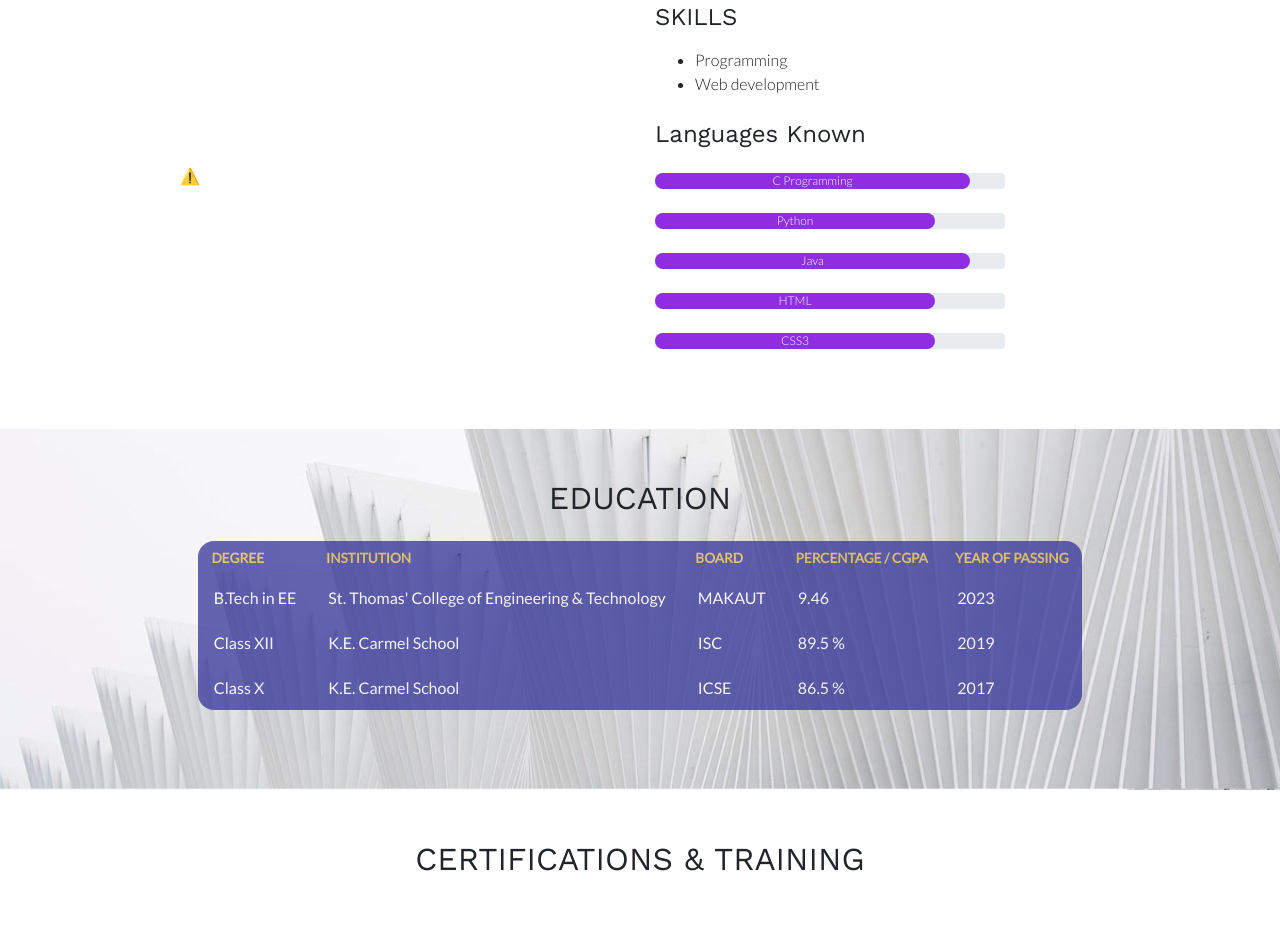
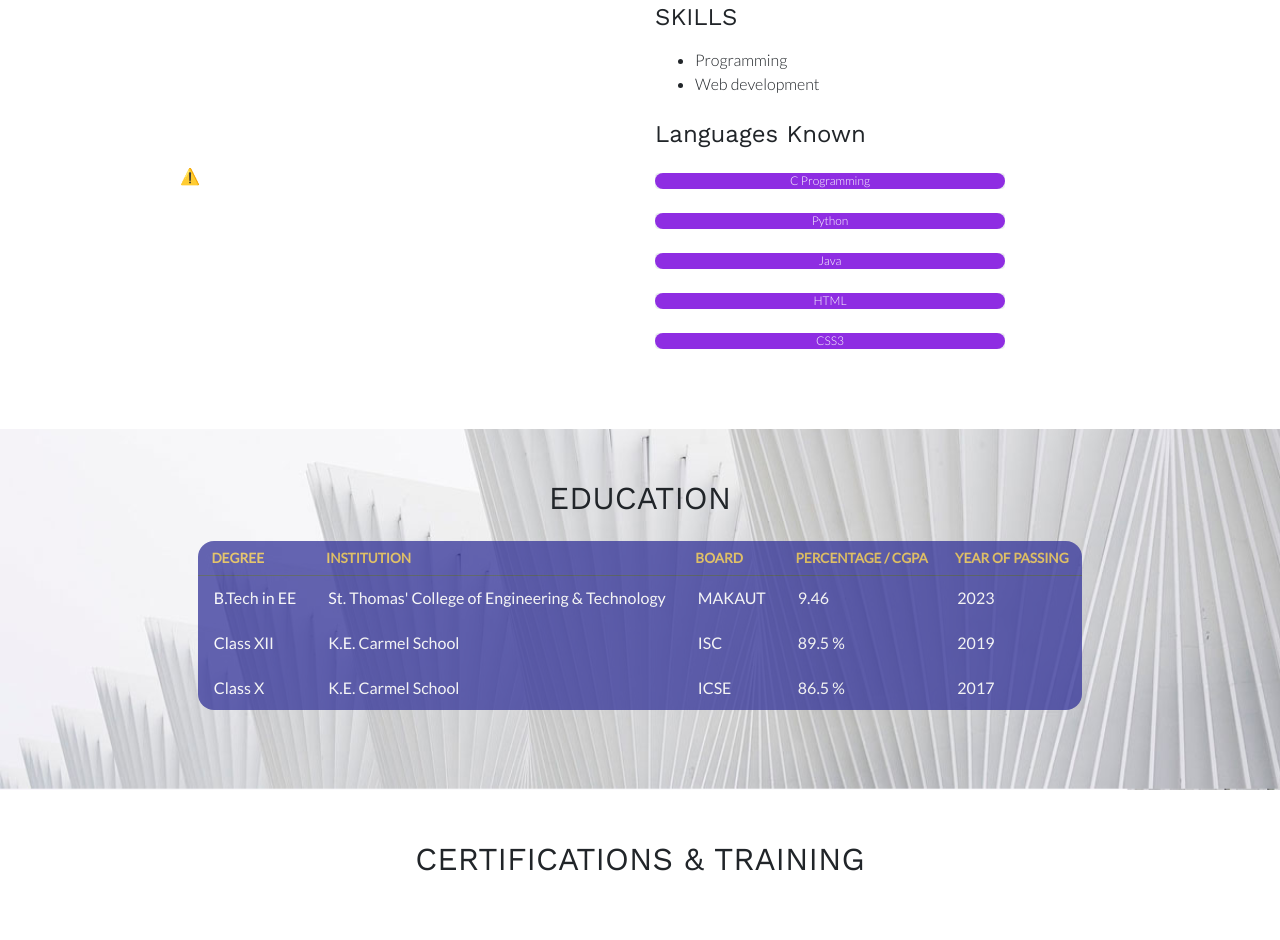
Before and after one commit to sattwick120199/Project_1, a plain HTML site: page index.html in a window 1280 px wide. Shown: the part 1373-2313 px from the top of the page. Drawn offline with nearby package versions, Linux system fonts and the light colour scheme; no server answers; grey boxes are pictures that could not be loaded; files whose address does not match are found by name.

Commit message:
Update index.html

```diff
--- a/index.html
+++ b/index.html
@@ -136,19 +136,19 @@
                             </ul>
                             <h4 class="mb-4">Languages Known</h4>
                             <div class="progress mb-4">
-                                <div class="progress-bar" role="progressbar" style="width: 90%;" aria-valuenow="100" aria-valuemin="0" aria-valuemax="100">C Programming </div>
+                                <div class="progress-bar" role="progressbar" style="width: 100%;" aria-valuenow="100" aria-valuemin="0" aria-valuemax="100">C Programming </div>
                             </div>
                             <div class="progress mb-4">
-                                <div class="progress-bar" role="progressbar" style="width: 80%;" aria-valuenow="100" aria-valuemin="0" aria-valuemax="100">Python </div>
+                                <div class="progress-bar" role="progressbar" style="width: 100%;" aria-valuenow="100" aria-valuemin="0" aria-valuemax="100">Python </div>
                             </div>
                             <div class="progress mb-4">
-                                <div class="progress-bar" role="progressbar" style="width: 90%;" aria-valuenow="100" aria-valuemin="0" aria-valuemax="100">Java </div>
+                                <div class="progress-bar" role="progressbar" style="width: 100%;" aria-valuenow="100" aria-valuemin="0" aria-valuemax="100">Java </div>
                             </div>
                             <div class="progress mb-4">
-                                <div class="progress-bar" role="progressbar" style="width: 80%;" aria-valuenow="100" aria-valuemin="0" aria-valuemax="100">HTML </div>
+                                <div class="progress-bar" role="progressbar" style="width: 100%;" aria-valuenow="100" aria-valuemin="0" aria-valuemax="100">HTML </div>
                             </div>
                             <div class="progress">
-                                <div class="progress-bar" role="progressbar" style="width: 80%;" aria-valuenow="100" aria-valuemin="0" aria-valuemax="100">CSS3 </div>
+                                <div class="progress-bar" role="progressbar" style="width: 100%;" aria-valuenow="100" aria-valuemin="0" aria-valuemax="100">CSS3 </div>
                             </div>
                         </div><!--/ .col-md-4.col-md-offset-2.col-sm-6 -->
 
```
